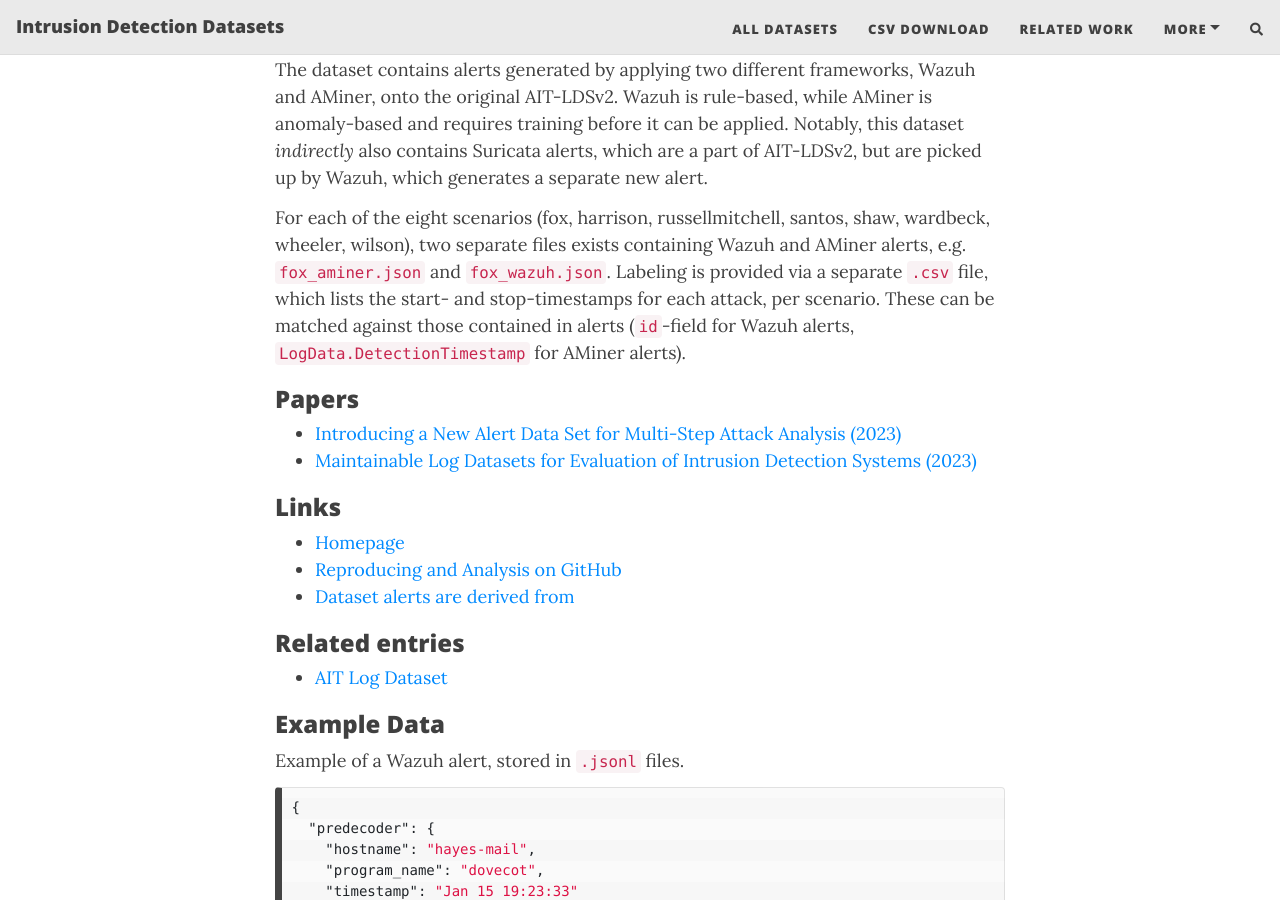
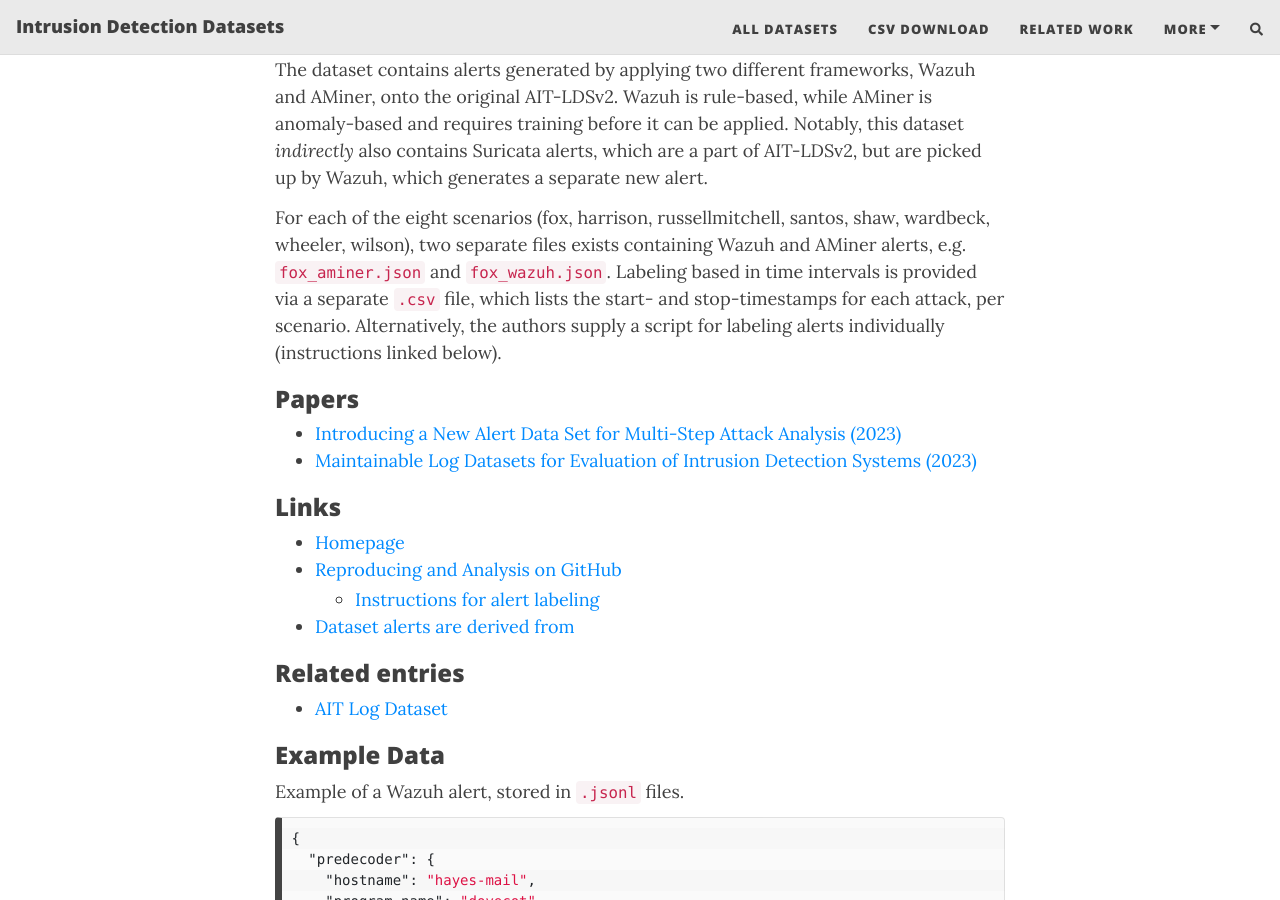
Before and after one commit to fkie-cad/COMIDDS, a Jekyll site: the page built from content/datasets/ait_alert_dataset.md, in a window 1280 px wide and 900 px high, scrolled down 2010 px. Built offline with Jekyll 4.4.1, drawn with Linux system fonts in a browser that asks for light colours; nearby versions of some CDN libraries; comment, search, counter and statistics services are not loaded.

Commit message:
Improve instructions for labeling AIT alert dataset

```diff
--- a/content/datasets/ait_alert_dataset.md
+++ b/content/datasets/ait_alert_dataset.md
@@ -69,10 +69,8 @@ Wazuh, which generates a separate new alert.
 
 For each of the eight scenarios (fox, harrison, russellmitchell, santos, shaw, wardbeck, wheeler, wilson), two separate
 files exists containing Wazuh and AMiner alerts, e.g. `fox_aminer.json` and `fox_wazuh.json`.
-Labeling is provided via a separate `.csv` file, which lists the start- and stop-timestamps for each attack, per
-scenario.
-These can be matched against those contained in alerts (`id`-field for Wazuh alerts, `LogData.DetectionTimestamp` for
-AMiner alerts).
+Labeling based in time intervals is provided via a separate `.csv` file, which lists the start- and stop-timestamps for each attack, per scenario.
+Alternatively, the authors supply a script for labeling alerts individually (instructions linked below).
 
 ### Papers
 
@@ -83,6 +81,7 @@ AMiner alerts).
 
 - [Homepage](https://zenodo.org/record/8263181)
 - [Reproducing and Analysis on GitHub](https://github.com/ait-aecid/alert-data-set)
+  - [Instructions for alert labeling](https://github.com/ait-aecid/alert-data-set?tab=readme-ov-file#alert-prioritization)
 - [Dataset alerts are derived from](https://zenodo.org/record/5789064)
 
 ### Related entries
```
